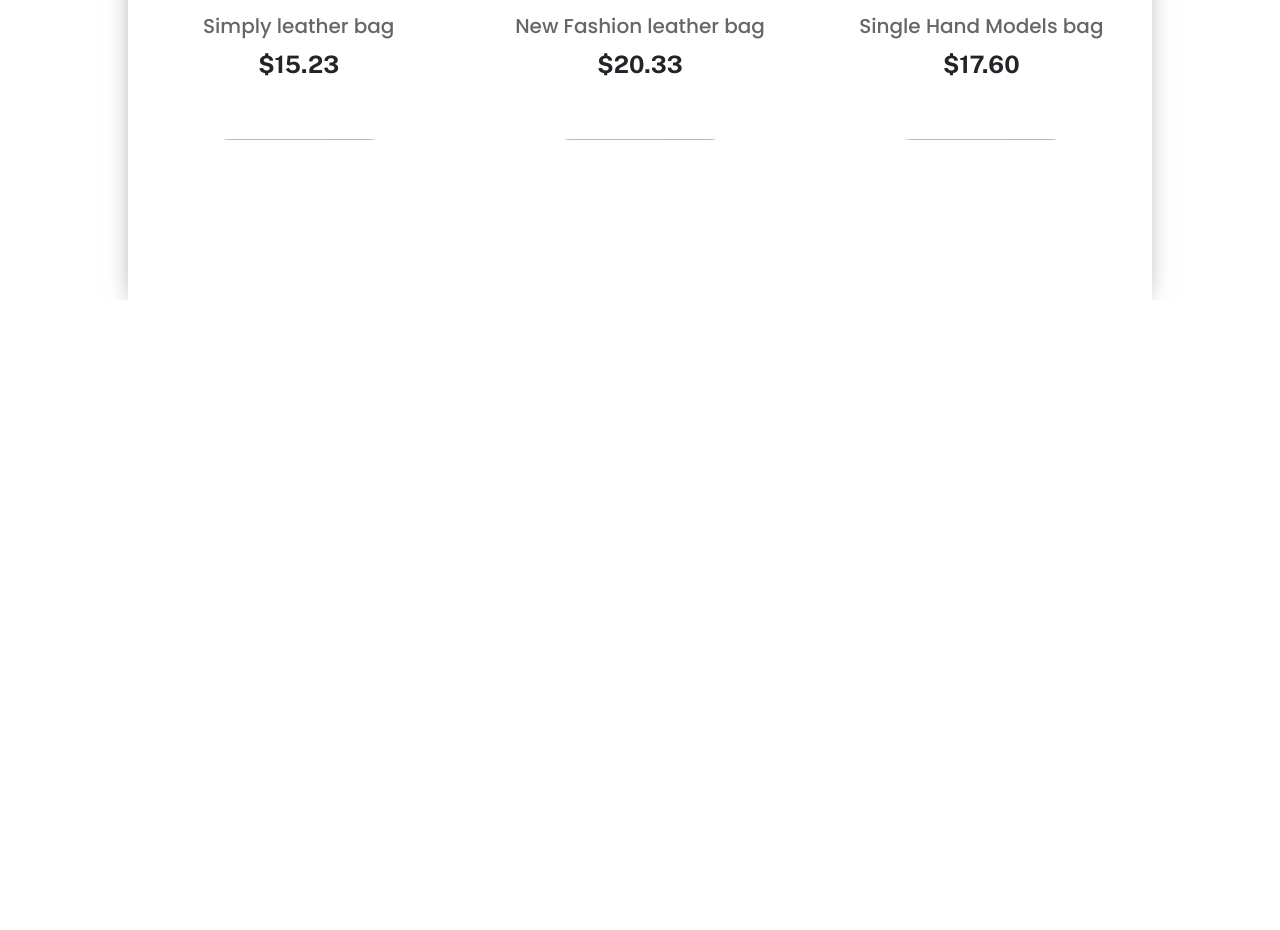
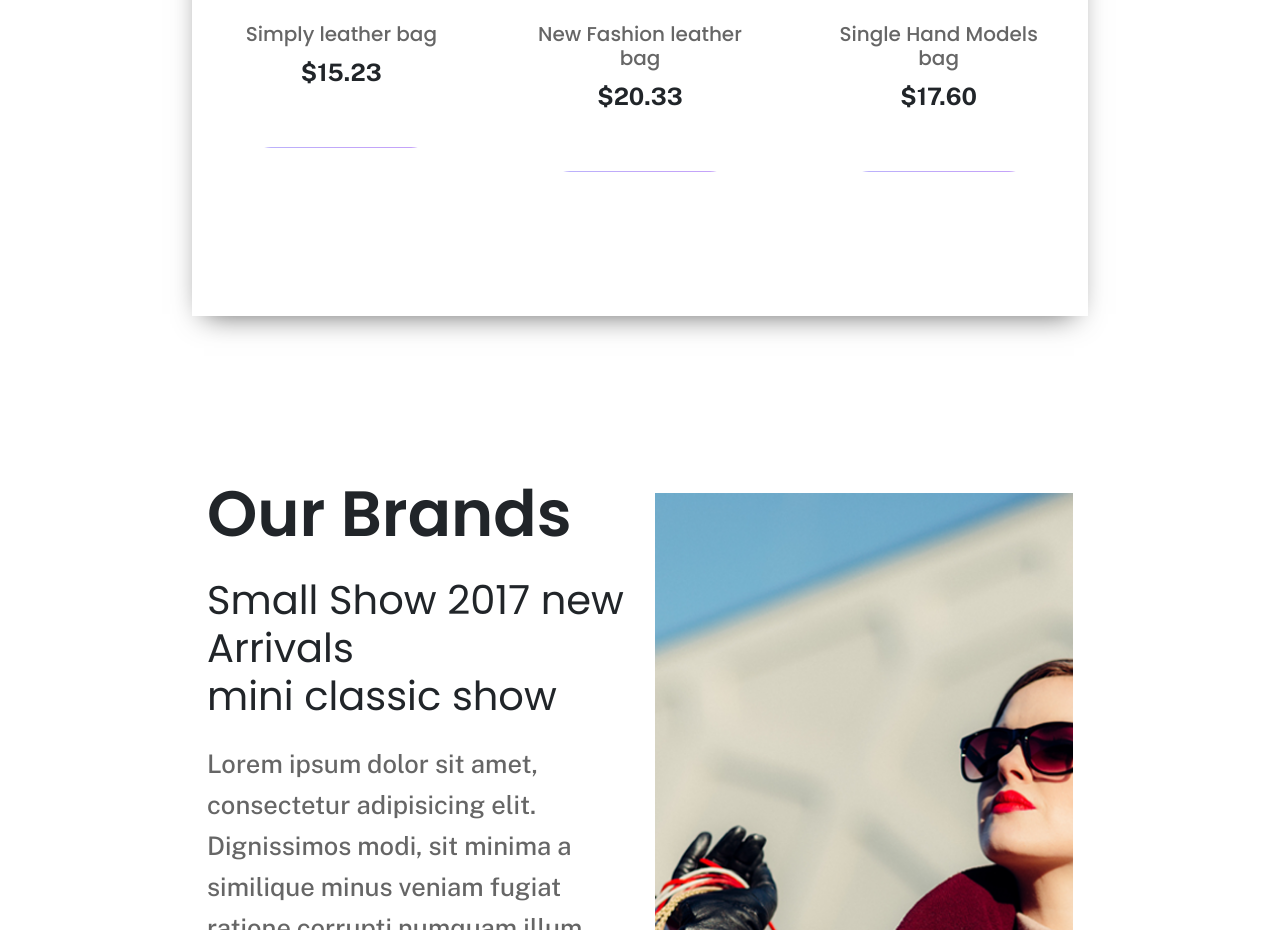
Before and after one commit to Zino-chan/Big-shop, a plain HTML site: page src/index.html in a window 1280 px wide. Shown: the part 1870-2800 px from the top of the page. Before the commit the page ends 2170 px from the top, so only its background shows below. Drawn offline with nearby package versions, Linux system fonts and the light colour scheme.

Commit message:
Finished About Section

```diff
--- a/src/index.html
+++ b/src/index.html
@@ -161,5 +161,27 @@
         </div>
     </section>
     <!-- Trends Section Ends -->
+
+    <!-- About Section Start-->
+    <section class="about" id="about">
+        <div class="container-fluid mx-auto">
+            <div class="row align-items-center">
+                <div class="col-lg-6">
+                    <div class="about-text">
+                        <h2 class="mb-4">Our Brands</h2>
+                        <h3 class="mb-4">Small Show 2017 new Arrivals <br> mini classic show</h3>
+                        <p class="lead">
+                            Lorem ipsum dolor sit amet, consectetur adipisicing elit. Dignissimos modi, sit minima a similique minus veniam fugiat ratione corrupti numquam illum debitis aliquam autem! Numquam quam iure fugiat aliquid animi?
+                             exercitationem fugit eius quos eos nobis quam iste maxime necessitatibus soluta dignissimos ex temporibus.
+                        </p>
+                    </div>
+                </div>
+                <div class="col-lg-6">
+                    <div class="about-img" style="background-image: url('images/show.png');"></div>
+                </div>
+            </div>
+        </div>
+    </section>
+    <!-- About Section Ends -->
 </body>
 </html>
--- a/src/scss/1-base/_base.scss
+++ b/src/scss/1-base/_base.scss
@@ -18,3 +18,13 @@ h5,
 h6{
     font-family: $heading-font;
 }
+
+h2{
+    font-size: 4rem;
+    font-weight: 600;
+}
+
+p{
+    font-size: 1.6rem;
+    line-height: 1.6;
+}
--- a/src/scss/3-pages/_about.scss
+++ b/src/scss/3-pages/_about.scss
@@ -0,0 +1,25 @@
+.about{
+    padding: 10rem 0;
+    height: 100vh;
+    .container-fluid{width: 70vw;}
+
+    .about-img{
+        height: 700px;
+        width: 100%;
+        @include bgImg();
+    }
+
+    .about-text{
+
+
+        h3{
+            font-size: 2.5rem;
+            font-weight: 400;
+        }
+
+        p{
+            font-size: 1.6rem;
+            color: $gray;
+        }
+    }
+}
--- a/src/scss/3-pages/_trends.scss
+++ b/src/scss/3-pages/_trends.scss
@@ -1,13 +1,13 @@
 .trends{
-    width: 80vw;
+    width: 70vw;
     background-color: $white;
     margin: -4rem auto 0 auto;
     position: relative;
-    padding: 5rem  0;
+    padding: 4rem  0;
     box-shadow: -1px 11px 28px -13px rgba(85,85,85,1);
 
     h2{
-        font-size: 4rem;
+
         margin-bottom: 7rem;
     }
 
```
Also changed, not shown: src/css/main.css, src/images/show.png (added), 1 other file.
